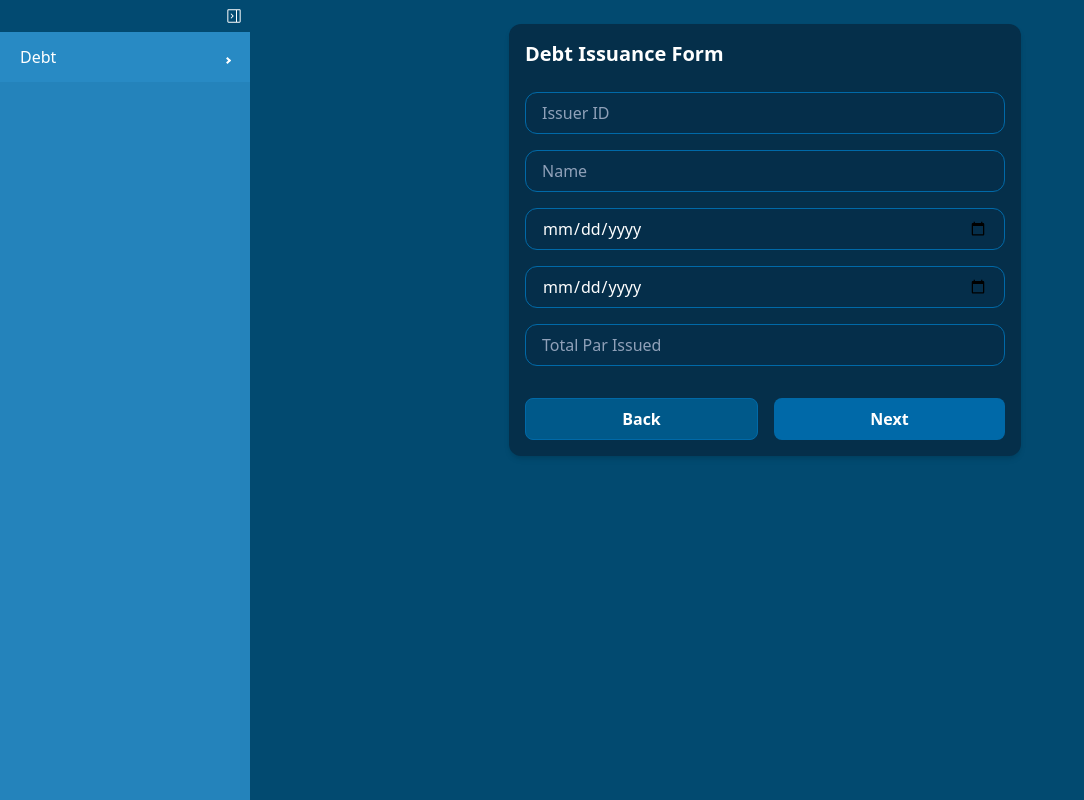
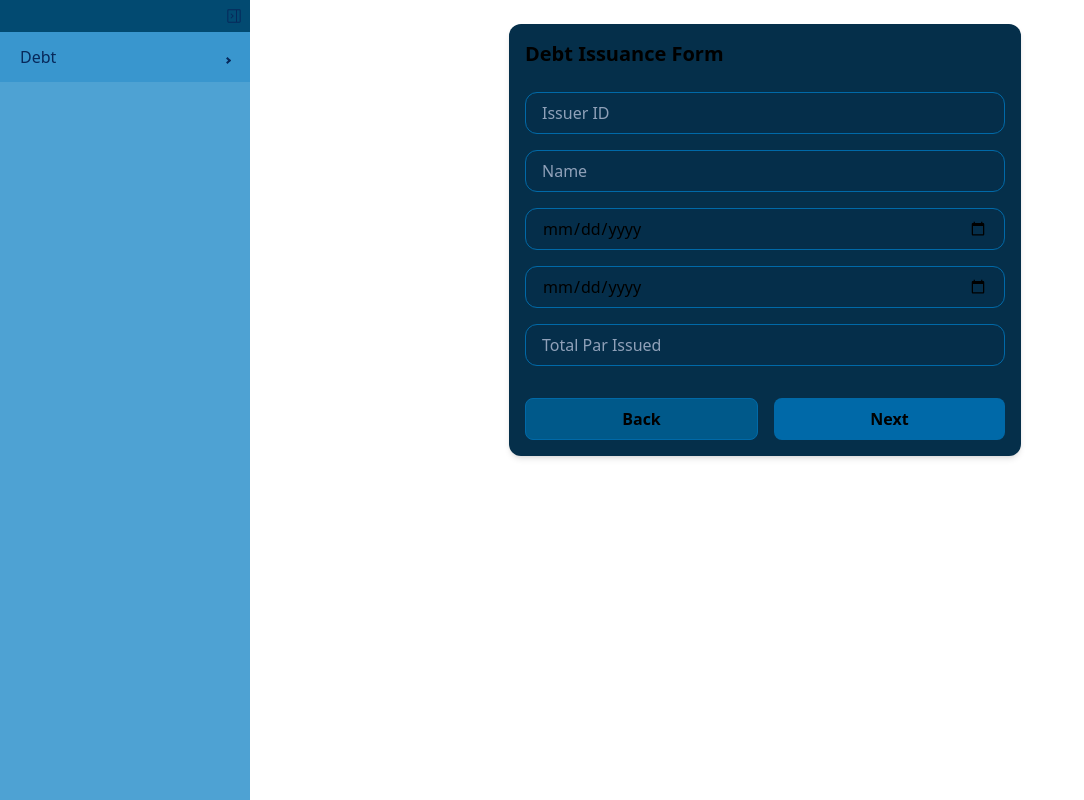
Before and after one commit to AdamsIncorporated/debt_book, a React app: page / in a window 1280 px wide. Both pictures are taken after typing "Sample" into the empty fields and a click on the button "Next". Shown: the whole page, without its empty margins (0-1084 px from the left). Built offline with nearby package versions, Linux system fonts and the light colour scheme.

Commit message:
fix: update UI styles for Issuance, Issuer, and Maturity forms; adjust sidebar button hover effects and CSS variables for improved readability

```diff
--- a/api/server.ts
+++ b/api/server.ts
@@ -17,7 +17,7 @@
 //     database: config.database,
 //     schema: config.schema,
 //     role: config.role,
-//     session_parameters: { "CLIENT_SESSION_KEEP_ALIVE": true }
+//     client_session_keep_alive=True
 // });
 
 // // Connect
--- a/src/components/Debt/Issuance.tsx
+++ b/src/components/Debt/Issuance.tsx
@@ -26,7 +26,7 @@ const IssuanceForm: React.FC<DebtIssuanceFormProps> = ({ onSubmit, onBack }) =>
 
     return (
         <div className="p-4 bg-sky-950 rounded-xl shadow-md w-full max-w-lg mx-auto">
-            <h2 className="mb-6 text-xl font-semibold text-white">Debt Issuance Form</h2>
+            <h2 className="mb-6 text-xl font-semibold">Debt Issuance Form</h2>
             <form onSubmit={handleSubmit} className="flex flex-col gap-4">
                 <ThemedInput
                     placeholder="Issuer ID"
@@ -43,14 +43,14 @@ const IssuanceForm: React.FC<DebtIssuanceFormProps> = ({ onSubmit, onBack }) =>
                     placeholder="Dated Date"
                     value={datedDate}
                     onChange={(e) => setDatedDate(e.target.value)}
-                    className="w-full rounded-xl border border-sky-700 bg-sky-950/40 px-4 py-2 text-white outline-none transition-all duration-300 focus:border-sky-400 focus:bg-sky-900/50 focus:ring-2 focus:ring-sky-500"
+                    className="w-full rounded-xl border border-sky-700 bg-sky-950/40 px-4 py-2 outline-none transition-all duration-300 focus:border-sky-400 focus:bg-sky-900/50 focus:ring-2 focus:ring-sky-500"
                 />
                 <input
                     type="date"
                     placeholder="Delivery Date"
                     value={deliveryDate}
                     onChange={(e) => setDeliveryDate(e.target.value)}
-                    className="w-full rounded-xl border border-sky-700 bg-sky-950/40 px-4 py-2 text-white outline-none transition-all duration-300 focus:border-sky-400 focus:bg-sky-900/50 focus:ring-2 focus:ring-sky-500"
+                    className="w-full rounded-xl border border-sky-700 bg-sky-950/40 px-4 py-2 outline-none transition-all duration-300 focus:border-sky-400 focus:bg-sky-900/50 focus:ring-2 focus:ring-sky-500"
                 />
                 <ThemedInput
                     placeholder="Total Par Issued"
@@ -63,14 +63,14 @@ const IssuanceForm: React.FC<DebtIssuanceFormProps> = ({ onSubmit, onBack }) =>
                         <button
                             type="button"
                             onClick={onBack}
-                            className="flex-1 rounded-lg border border-sky-700 bg-sky-800 px-4 py-2 text-white font-semibold transition-all duration-300 hover:bg-sky-700"
+                            className="flex-1 rounded-lg border border-sky-700 bg-sky-800 px-4 py-2 font-semibold transition-all duration-300 hover:bg-sky-700"
                         >
                             Back
                         </button>
                     )}
                     <button
                         type="submit"
-                        className="flex-1 rounded-lg bg-sky-700 px-4 py-2 text-white font-semibold transition-all duration-300 hover:bg-sky-600 active:bg-sky-800 focus:ring-2 focus:ring-sky-500"
+                        className="flex-1 rounded-lg bg-sky-700 px-4 py-2 font-semibold transition-all duration-300 hover:bg-sky-600 active:bg-sky-800 focus:ring-2 focus:ring-sky-500"
                     >
                         Next
                     </button>
--- a/src/components/Debt/Issuer.tsx
+++ b/src/components/Debt/Issuer.tsx
@@ -6,7 +6,7 @@ const IssuerForm: React.FC<{ onNext: () => void }> = ({ onNext }) => {
 
     return (
         <div className="p-4">
-            <h2 className="mb-4 text-xl font-semibold text-white">Issuer Form</h2>
+            <h2 className="mb-4 text-xl font-semibold">Issuer Form</h2>
             <form
                 onSubmit={(e) => {
                     e.preventDefault();
@@ -21,7 +21,7 @@ const IssuerForm: React.FC<{ onNext: () => void }> = ({ onNext }) => {
                 />
                 <button
                     type="submit"
-                    className="w-full rounded-lg bg-sky-700 px-4 py-2 text-white font-semibold transition-all duration-300 hover:bg-sky-600 active:bg-sky-800 focus:ring-2 focus:ring-sky-500"
+                    className="w-full rounded-lg bg-sky-700 px-4 py-2 font-semibold transition-all duration-300 hover:bg-sky-600 active:bg-sky-800 focus:ring-2 focus:ring-sky-500"
                 >
                     Next
                 </button>
--- a/src/components/Debt/Maturity.tsx
+++ b/src/components/Debt/Maturity.tsx
@@ -63,13 +63,13 @@ const MaturityForm: React.FC<DebtMaturityFormProps> = ({ onNext, onBack, onSubmi
 
   return (
     <div className="p-4 bg-sky-950 rounded-xl shadow-md w-full max-w-4xl mx-auto">
-      <h2 className="mb-6 text-xl font-semibold text-white">Debt Maturity Form</h2>
+      <h2 className="mb-6 text-xl font-semibold">Debt Maturity Form</h2>
 
       <div className="flex gap-4 mb-6">
         <button
           type="button"
           onClick={handleDownloadTemplate}
-          className="rounded-lg bg-sky-700 px-4 py-2 text-white font-semibold hover:bg-sky-600 transition-all duration-300"
+          className="rounded-lg bg-sky-700 px-4 py-2 font-semibold hover:bg-sky-600 transition-all duration-300"
         >
           Download Template
         </button>
@@ -77,14 +77,14 @@ const MaturityForm: React.FC<DebtMaturityFormProps> = ({ onNext, onBack, onSubmi
           type="file"
           accept=".xlsx, .xls"
           onChange={handleUpload}
-          className="rounded-lg border border-sky-700 bg-sky-950/40 px-4 py-2 text-white cursor-pointer"
+          className="rounded-lg border border-sky-700 bg-sky-950/40 px-4 py-2 cursor-pointer"
         />
       </div>
 
       {data.length > 0 && (
         <div className="overflow-x-auto mb-6">
           <table className="min-w-full table-auto border border-sky-700">
-            <thead className="bg-sky-800 text-white">
+            <thead className="bg-sky-800">
               <tr>
                 <th className="border border-sky-700 px-4 py-2">Maturity Date</th>
                 <th className="border border-sky-700 px-4 py-2">Amount</th>
@@ -93,7 +93,7 @@ const MaturityForm: React.FC<DebtMaturityFormProps> = ({ onNext, onBack, onSubmi
                 <th className="border border-sky-700 px-4 py-2">Price</th>
               </tr>
             </thead>
-            <tbody className="bg-sky-950/40 text-white">
+            <tbody className="bg-sky-950/40">
               {data.map((row, idx) => (
                 <tr key={idx} className="hover:bg-sky-900">
                   <td className="border border-sky-700 px-4 py-2">{row.maturityDate}</td>
@@ -112,14 +112,14 @@ const MaturityForm: React.FC<DebtMaturityFormProps> = ({ onNext, onBack, onSubmi
         <button
           type="button"
           onClick={onBack}
-          className="flex-1 rounded-lg border border-sky-700 bg-sky-800 px-4 py-2 text-white font-semibold transition-all duration-300 hover:bg-sky-700"
+          className="flex-1 rounded-lg border border-sky-700 bg-sky-800 px-4 py-2 font-semibold transition-all duration-300 hover:bg-sky-700"
         >
           Back
         </button>
         <button
           type="button"
           onClick={handleSubmitData}
-          className="flex-1 rounded-lg bg-sky-700 px-4 py-2 text-white font-semibold transition-all duration-300 hover:bg-sky-600 active:bg-sky-800 focus:ring-2 focus:ring-sky-500"
+          className="flex-1 rounded-lg bg-sky-700 px-4 py-2 font-semibold transition-all duration-300 hover:bg-sky-600 active:bg-sky-800 focus:ring-2 focus:ring-sky-500"
         >
           Next
         </button>
--- a/src/components/SideBar.tsx
+++ b/src/components/SideBar.tsx
@@ -33,7 +33,7 @@ const DebtSidebar: React.FC = () => {
         <div className="h-screen flex">
             <Sidebar collapsed={collapsed} breakPoint='md'>
                 <div className='flex justify-end bg-sky-900'>
-                    <button onClick={() => setCollapsed(!collapsed)} className="hover:bg-sky-950 hover:cursor-pointer p-2">
+                    <button onClick={() => setCollapsed(!collapsed)} className="hover:bg-sky-950 hover:cursor-pointer hover:text-white p-2">
                         <GoSidebarCollapse />
                     </button>
                 </div>
--- a/src/index.css
+++ b/src/index.css
@@ -1,8 +1,8 @@
 @import "tailwindcss";
 
 body {
-    background-color: #024a70;
-    color: white;
+    background-color: white;
+    color: black;
 }
 
 .ps-sidebar-container,
@@ -11,7 +11,7 @@ body {
 .ps-sidebar-root {
     background-color: rgba(43, 144, 203, 0.587) !important;
     /* Tailwind sky-900 */
-    color: white !important;
+    color: rgb(7, 40, 90) !important;
     border: none !important;
 }
 
```
